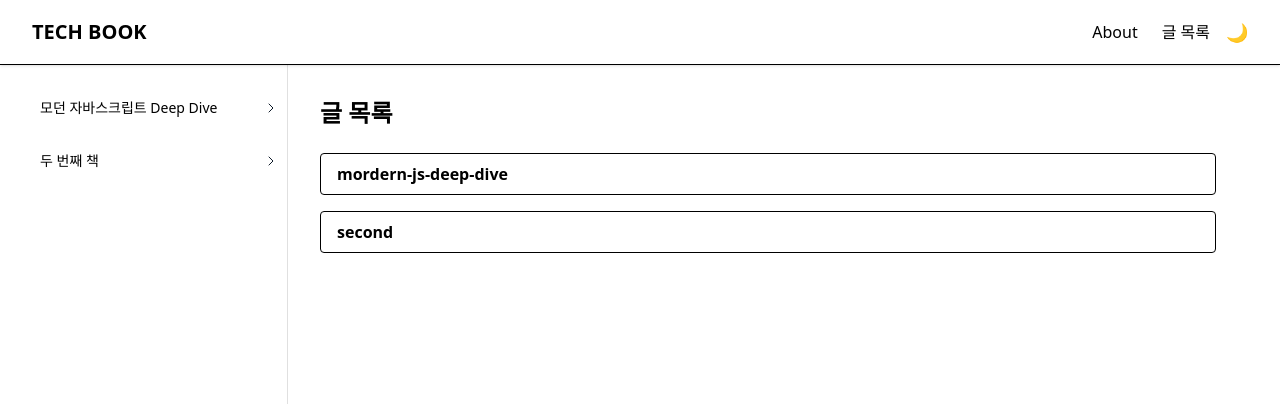
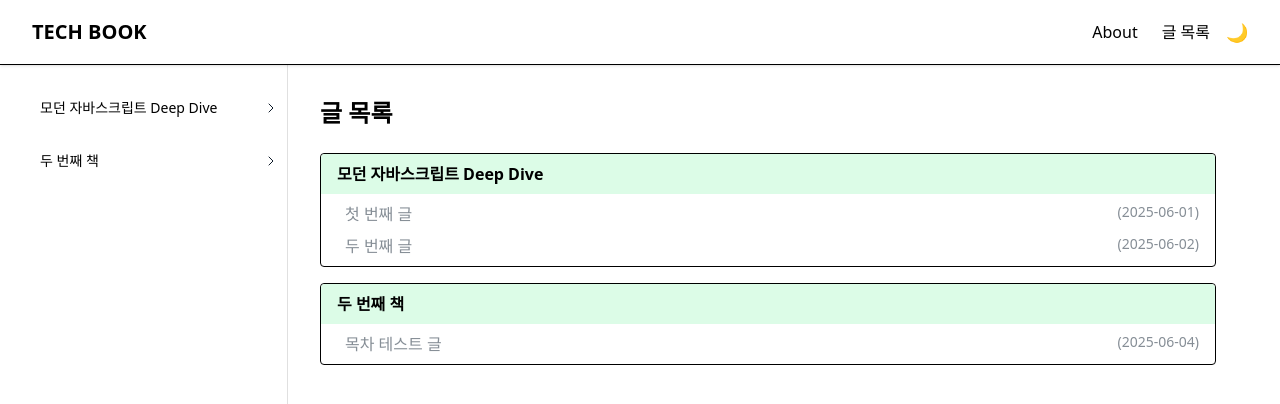
Before and after one commit to seonghoho/tech-book, a Next.js app: page / in a window 1280 px wide. Shown: the top 404 px of the page. Built offline with nearby package versions, Linux system fonts and the light colour scheme.

Commit message:
fix: home 화면 server 컴포넌트로 변경

```diff
--- a/src/app/page.tsx
+++ b/src/app/page.tsx
@@ -1,8 +1,36 @@
 import { getPostsByCategory } from "@/lib/getPostsByCategory";
-import ClientHome from "@/components/ClientHome";
+import { categoryMap } from "@/lib/categoryMap";
+import Link from "next/link";
 
 export default function Home() {
-  const postsByCategory = getPostsByCategory(); // 서버에서 동기적으로 호출
+  const postsByCategory = getPostsByCategory();
 
-  return <ClientHome data={postsByCategory} />;
+  return (
+    <main className="p-8">
+      <h1 className="text-2xl font-bold mb-6">글 목록</h1>
+      {Object.entries(postsByCategory).map(([category, posts]) => (
+        <div key={category} className="mb-4 border rounded">
+          <div className="w-full text-left px-4 py-2 bg-green-100 dark:bg-zinc-800 font-semibold rounded-t">
+            {categoryMap[category] ?? category}
+          </div>
+          {category && (
+            <ul className="pl-6 pr-4 py-2 space-y-2">
+              {posts.map((post) => (
+                <li key={post.slug}>
+                  <Link href={`/posts/${post.slug}`}>
+                    <div className="flex justify-between text-gray hover:underline cursor-pointer">
+                      {post.title}{" "}
+                      <span className="text-sm text-gray-500">
+                        ({post.date})
+                      </span>
+                    </div>
+                  </Link>
+                </li>
+              ))}
+            </ul>
+          )}
+        </div>
+      ))}
+    </main>
+  );
 }
--- a/src/components/ClientHome.tsx
+++ /dev/null
@@ -1,49 +0,0 @@
-"use client";
-
-import { useState } from "react";
-import Link from "next/link";
-import type { PostMeta } from "@/lib/getPostsByCategory";
-
-type Props = {
-  data: Record<string, PostMeta[]>;
-};
-
-export default function ClientHome({ data }: Props) {
-  const [openCategory, setOpenCategory] = useState<string | null>(null);
-
-  const toggleCategory = (category: string) => {
-    setOpenCategory((prev) => (prev === category ? null : category));
-  };
-
-  return (
-    <main className="p-8">
-      <h1 className="text-2xl font-bold mb-6">글 목록</h1>
-      {Object.entries(data).map(([category, posts]) => (
-        <div key={category} className="mb-4 border rounded">
-          <button
-            onClick={() => toggleCategory(category)}
-            className="w-full text-left px-4 py-2 bg-gray-100 dark:bg-zinc-800 font-semibold"
-          >
-            {category}
-          </button>
-          {openCategory === category && (
-            <ul className="pl-6 pr-4 py-2 space-y-2">
-              {posts.map((post) => (
-                <li key={post.slug}>
-                  <Link href={`/posts/${post.slug}`}>
-                    <div className="text-gray hover:underline cursor-pointer">
-                      {post.title}{" "}
-                      <span className="text-sm text-gray-500">
-                        ({post.date})
-                      </span>
-                    </div>
-                  </Link>
-                </li>
-              ))}
-            </ul>
-          )}
-        </div>
-      ))}
-    </main>
-  );
-}
```
